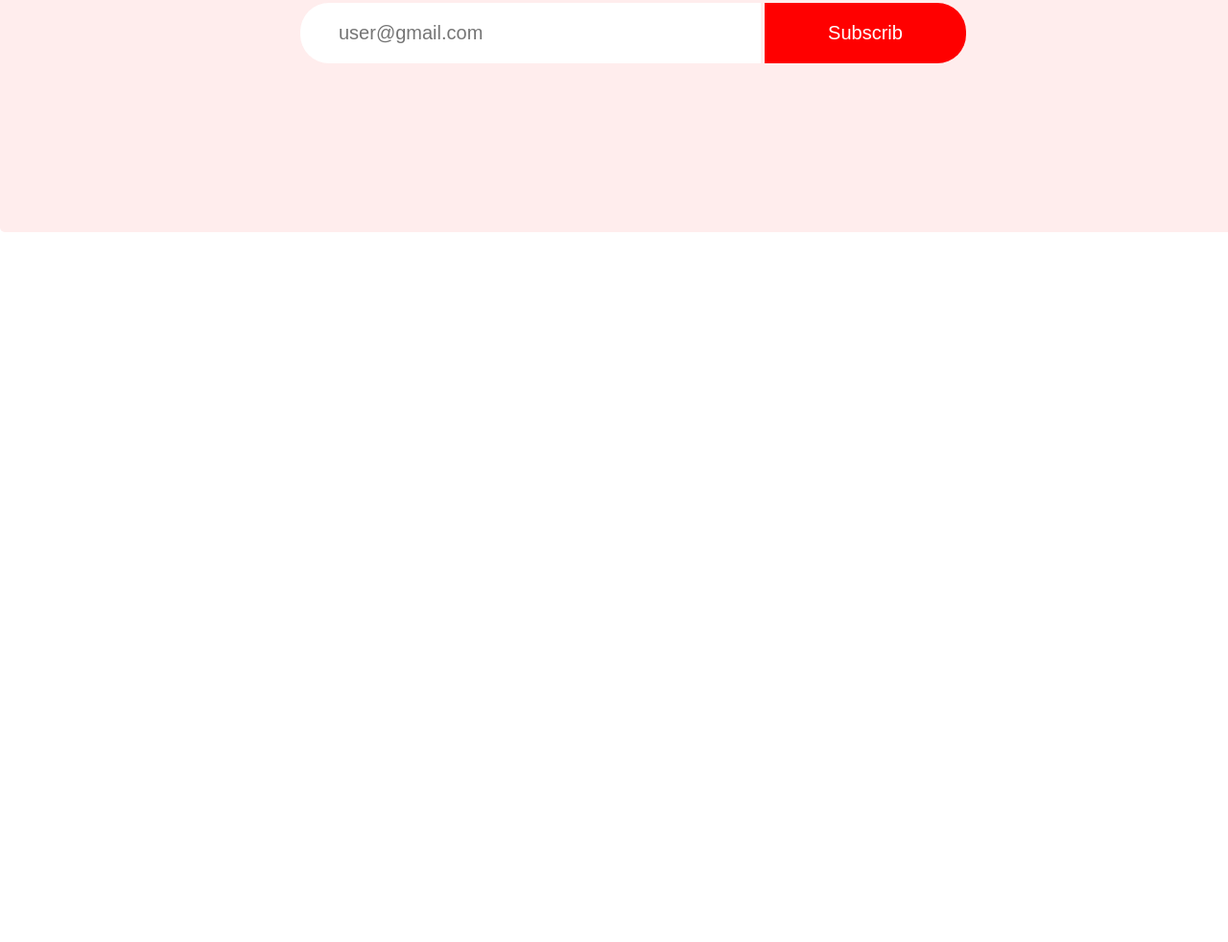
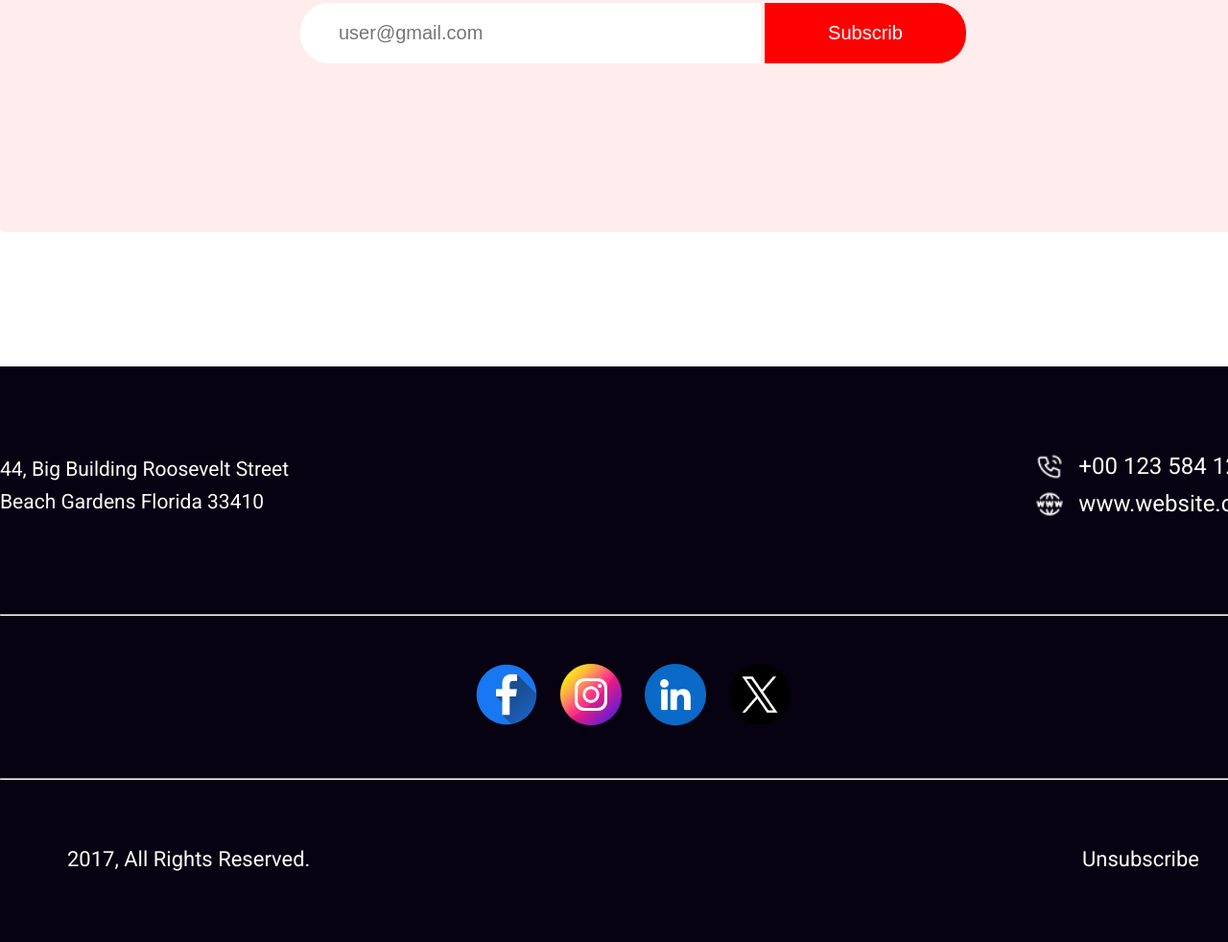
Before and after one commit to Eyasine/portfolio-dev-newyear, a plain HTML site: page index.html in a window 1280 px wide. Shown: the part 6278-7260 px from the top of the page at 96% size. Before the commit the page ends 6610 px from the top, so only its background shows below. Drawn offline with Linux system fonts and the light colour scheme.

Commit message:
added all files

```diff
--- a/index.html
+++ b/index.html
@@ -140,7 +140,40 @@
         </section>
 
     </main>
-    <footer>
+    <footer id="footer-bg">
+        <section class="foot-contant roboto-normal">
+            <div class="footer-container">
+                <p class="address">44, Big Building Roosevelt Street <br>
+                Beach Gardens Florida 33410</p>
+
+                <div class="all-contact">
+                    <div class="contact-icon">
+                    <img src="icons/Call.png" alt="">
+                    <p>+00 123 584 124</p>
+
+                </div>
+                <div class="contact-icon">
+                    <img src="icons/Website.png" alt="">
+                    <p>www.website.com</p>
+
+                </div>
+                </div>
+
+
+            </div>
+            <hr>
+            <div class="foot-img">
+                <img src="icons/Facebook.png" alt="">
+                <img src="icons/Instagram.png" alt="">
+                <img src="icons/Linkedin.png" alt="">
+                <img src="icons/Twitter.png" alt="">
+            </div>
+            <hr>
+            <div class="foot-contact">
+                <p class="all-reserved">2017, All Rights Reserved.</p>
+                <p class="unsubscrib">Unsubscribe</p>
+            </div>
+        </section>
 
     </footer>
 
--- a/style/newyear.css
+++ b/style/newyear.css
@@ -329,7 +329,77 @@
     border: none;
     border-radius: 0 30px 30px 0;
     background-color: #FF0000;
+}
 
-
+/* footer section */
+#footer-bg{
+    background-color: #070211;
+    color: #fcfcfc;
+}
+.foot-contant{
+    width: 1320px;
+    height: 600px;
+    margin: 140px auto 0 auto;
 
 }
+.contact img{
+    width: 30px;
+    margin-top: 10px;
+    padding: 0 10px 10px 0;
+}
+.footer-container{
+    padding: 90px 0;
+    display: flex;
+    justify-content: space-between;
+}
+.contact-icon p{
+    font-size: 20px;
+}
+.contact-icon ul li{
+    text-decoration: none;
+    list-style: none;
+
+}
+.contact-icon{
+
+    display: flex;
+    margin-bottom: 9px;
+
+}
+.contact-icon img{
+    width: 30px;
+    height: 30px;
+    margin-right: 15px;
+}
+.contact-icon > p{
+    font-size: 24px;
+}
+
+.footer-container .address{
+    font-size: 21px;
+    line-height: 34px;
+}
+
+.foot-contant .foot-img{
+    text-align: center;
+    margin: 50px;
+
+}
+.foot-img img:nth-child(1){
+    margin-right: 20px;
+}
+.foot-img img:nth-child(2){
+    margin-right: 20px;
+}
+.foot-img img:nth-child(3){
+    margin-right: 20px;
+}
+
+.foot-contact{
+    display: flex;
+    justify-content: space-between;
+    margin: 70px;
+}
+.foot-contact p{
+    font-size: 22px;
+}
```
Also changed, not shown: icons/Call.png (added), icons/Facebook.png (added), icons/Instagram.png (added), icons/Linkedin.png (added), icons/Twitter.png (added), icons/Website.png (added).
